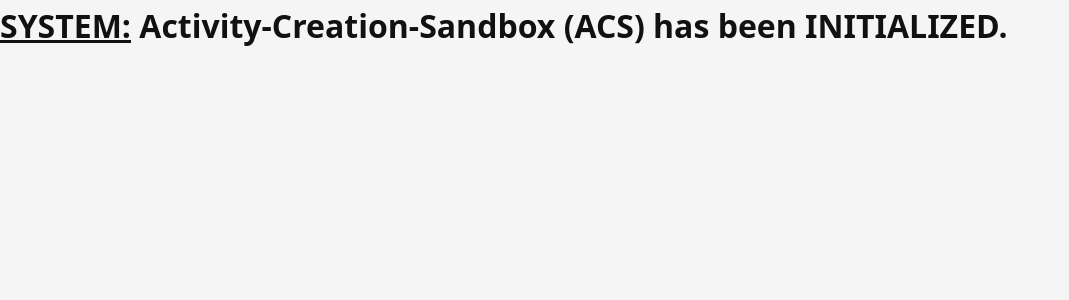
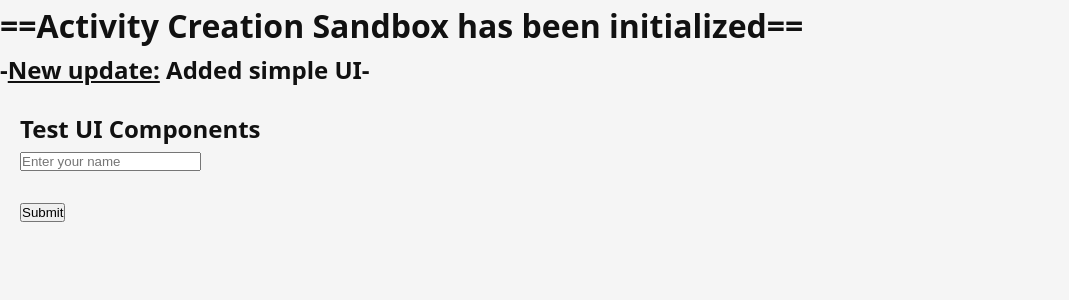
Before and after one commit to JimmyK300/Activity-Creation-Sandbox, a React (Vite) app: page / in a window 1280 px wide. Shown: the top 300 px of the page, without its empty margins (0-1069 px from the left). Built offline with nearby package versions, Linux system fonts and the light colour scheme.

Commit message:
Add UI foundation: button, input, color tokens, spacing tokens

```diff
--- a/src/App.tsx
+++ b/src/App.tsx
@@ -1,5 +1,11 @@
+import { TestPage } from "./pages/TestPage";
+
 function App() {
-  return <h1><u>SYSTEM:</u> Activity-Creation-Sandbox (ACS) has been <b>INITIALIZED</b>.</h1>;
+  return <>
+  <h1>==<b>Activity Creation Sandbox</b> has been initialized==</h1>
+  <h2>-<u>New update:</u> Added simple UI-</h2>
+  <TestPage />
+  </>;
 }
 
 export default App;
--- /dev/null
+++ b/src/components/Button/Button.css
@@ -0,0 +1,12 @@
+.btn {
+  padding: 8px 16px;
+  background-color: #2563eb;
+  color: white;
+  border: none;
+  border-radius: 6px;
+  cursor: pointer;
+}
+
+.btn:hover {
+  background-color: #1d4ed8;
+}
--- /dev/null
+++ b/src/components/Button/Button.tsx
@@ -0,0 +1,12 @@
+type ButtonProps = {
+  children: React.ReactNode;
+  onClick?: () => void;
+};
+
+export function Button({ children, onClick }: ButtonProps) {
+  return (
+    <button className="btn" onClick={onClick}>
+      {children}
+    </button>
+  );
+}
--- /dev/null
+++ b/src/components/Input/Input.css
@@ -0,0 +1,6 @@
+.input {
+  padding: 8px;
+  border: 1px solid #d1d5db;
+  border-radius: 6px;
+  font-size: 14px;
+}
--- /dev/null
+++ b/src/components/Input/Input.tsx
@@ -0,0 +1,16 @@
+type InputProps = {
+  value: string;
+  onChange: (value: string) => void;
+  placeholder?: string;
+};
+
+export function Input({ value, onChange, placeholder }: InputProps) {
+  return (
+    <input
+      value={value}
+      placeholder={placeholder}
+      className="input"
+      onChange={(e) => onChange(e.target.value)}
+    />
+  );
+}
--- /dev/null
+++ b/src/designTokens.css
@@ -0,0 +1,115 @@
+/**
+ * Design Tokens - Semantic CSS Variables
+ *
+ * This file defines the single source of truth for all visual design properties.
+ * All styling should consume these tokens to ensure consistency and ease future changes.
+ *
+ * Naming convention:
+ * - --color-{category}-{semantic}: Colors organized by semantic function
+ * - --spacing-{size}: Spacing units following a consistent scale
+ * - --radius-{size}: Border radius values for different contexts
+ */
+
+:root {
+  /* ========== COLORS ========== */
+
+  /* Brand: Primary accent color for highlights and interactive states */
+  --color-brand-base: #005dcc;
+  --color-brand-hover: #0052b4;
+  --color-brand-active: #004099;
+
+  /* Surface: Background layers and panel colors */
+  --color-surface-base: #ffffff;
+  --color-surface-low: #ffffff;
+  --color-surface-medium: #ffffff;
+  --color-surface-high: #f5f7fa;
+  --color-surface-overlay: rgba(15, 23, 42, 0.5);
+
+  /* Text: Typography colors for hierarchy */
+  --color-text-primary: #0f172a;
+  --color-text-inverted: #dde1eb;
+  --color-text-secondary: #475569;
+  --color-text-tertiary: #94a3b8;
+  --color-text-disabled: #cbd5e1;
+
+  /* Border: Divider and edge definition */
+  --color-border-base: #d1d5db;
+  --color-border-hover: #005dcc;
+  --color-border-active: #808386;
+  --color-border-focus: #005dcc;
+
+  /* Semantic: Status and feedback colors */
+  --color-success: #16a34a;
+  --color-success-dim: rgba(22, 163, 74, 0.1);
+  --color-danger: #dc2626;
+  --color-danger-dim: rgba(220, 38, 38, 0.1);
+  --color-warning: #d97706;
+  --color-warning-dim: rgba(217, 119, 6, 0.1);
+  --color-info: #2563eb;
+  --color-info-dim: rgba(37, 99, 235, 0.1);
+
+  /* Accent: Secondary highlight (complementary to brand) */
+  --color-accent-base: #db2777;
+  --color-accent-hover: #be185d;
+  --color-accent-active: #831843;
+
+  /* Gradient: Pre-defined gradient overlays */
+  --gradient-brand: linear-gradient(135deg, #005dcc, #0052b4);
+  --gradient-danger: linear-gradient(135deg, #dc2626, #d97706);
+  --gradient-subtle: linear-gradient(135deg, rgba(0, 93, 204, 0.08), rgba(219, 39, 119, 0.08));
+
+  /* ========== SPACING ========== */
+
+  --spacing-xs: 0.25rem;
+  --spacing-sm: 0.5rem;
+  --spacing-md: 0.75rem;
+  --spacing-lg: 1rem;
+  --spacing-xl: 1.25rem;
+  --spacing-2xl: 1.5rem;
+  --spacing-3xl: 2rem;
+  --spacing-4xl: 2.5rem;
+  --spacing-5xl: 3rem;
+  --spacing-6xl: 3.5rem;
+
+  /* ========== BORDER RADIUS ========== */
+
+  --radius-sm: 4px;
+  --radius-md: 6px;
+  --radius-lg: 8px;
+  --radius-xl: 10px;
+  --radius-full: 999px;
+
+  /* ========== SHADOW ========== */
+
+  --shadow-sm: 0 1px 2px rgba(0, 0, 0, 0.05);
+  --shadow-md: 0 4px 12px rgba(0, 0, 0, 0.1);
+  --shadow-lg: 0 10px 30px rgba(0, 0, 0, 0.15);
+
+  /* ========== TRANSITIONS ========== */
+
+  --transition-fast: 120ms ease;
+  --transition-normal: 200ms ease;
+  --transition-slow: 300ms ease;
+
+  /* ========== BACKDROP ========== */
+
+  --backdrop-blur: blur(12px);
+}
+
+/**
+ * Backward compatibility layer
+ * Maps old CSS variable names to new semantic tokens to ensure
+ * existing code continues to work during gradual migration
+ */
+:root {
+  --bg: var(--color-surface-base);
+  --panel: var(--color-surface-low);
+  --panel-strong: var(--color-surface-medium);
+  --stroke: var(--color-border-base);
+  --text: var(--color-text-primary);
+  --muted: var(--color-text-secondary);
+  --accent: var(--color-brand-base);
+  --accent-2: var(--color-accent-base);
+  --success: var(--color-success);
+  --danger: var(--color-danger);
+}
--- /dev/null
+++ b/src/pages/TestPage.tsx
@@ -0,0 +1,25 @@
+import { useState } from "react";
+import { Button } from "../components/Button/Button";
+import { Input } from "../components/Input/Input";
+
+export function TestPage() {
+  const [name, setName] = useState("");
+
+  return (
+    <div style={{ padding: "20px" }}>
+      <h2>Test UI Components</h2>
+
+      <Input
+        value={name}
+        onChange={setName}
+        placeholder="Enter your name"
+      />
+
+      <br /><br />
+
+      <Button onClick={() => alert(name)}>
+        Submit
+      </Button>
+    </div>
+  );
+}
```
Also changed, not shown: 2 other files (tests, documents, lock files or other folders).
